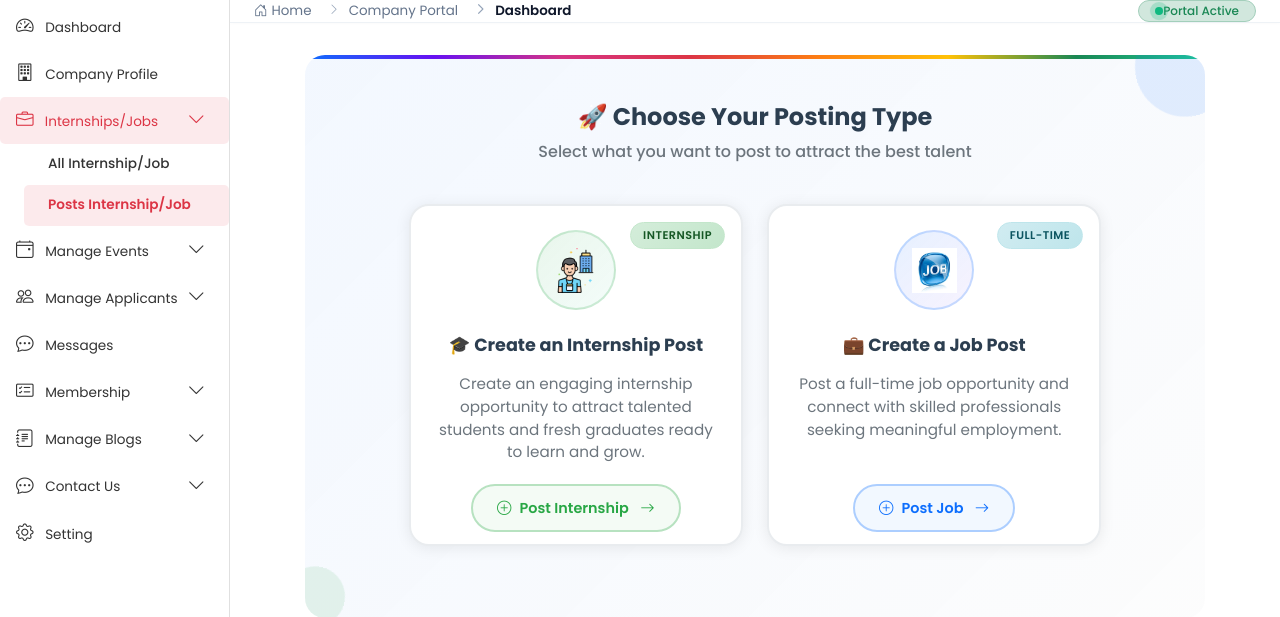
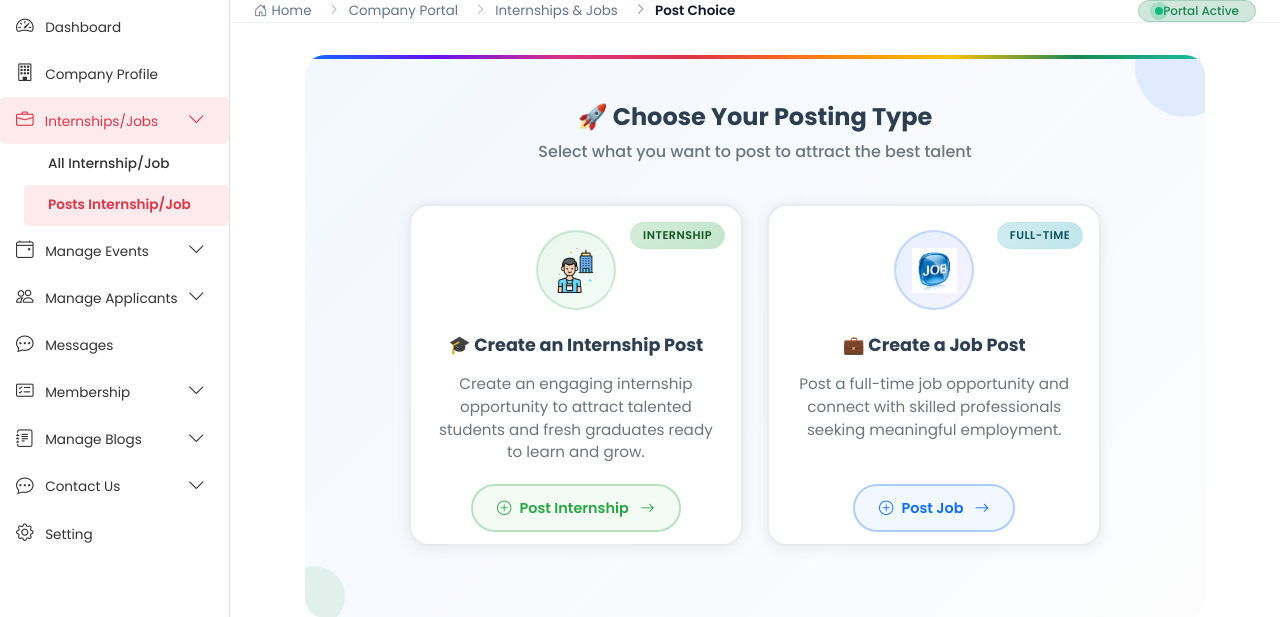
Before and after one commit to SHUBHAM-NIRMAL18/skillbridge, a Django app: page /company/postchoice/ in a window 1280 px wide. Shown: the part 63-680 px from the top of the page. Run offline with Django 5.2, Linux system fonts and the light colour scheme; the visitor is signed in with stand-in values (Sample User, id 1); data comes from the database, SQL or seed files in the repository; data that the repository does not hold is empty; some libraries are stand-ins or nearby versions.

Commit message:
feat(company): integrate breadcrumb navigation across all company portal templates

```diff
--- a/company/templates/company/all_jobs.html
+++ b/company/templates/company/all_jobs.html
@@ -135,6 +135,10 @@
     color: #6c757d;
   }
 </style>
+{% endblock %}
+
+{% block breadcrumb %}
+  <li class="breadcrumb-item active" aria-current="page">All Internships &amp; Jobs</li>
 {% endblock %}
 
 {% block content %}
--- a/company/templates/company/applicants_list.html
+++ b/company/templates/company/applicants_list.html
@@ -119,6 +119,10 @@
     font-size: 0.85rem;
   }
 </style>
+{% endblock %}
+
+{% block breadcrumb %}
+  <li class="breadcrumb-item active" aria-current="page">Applicants</li>
 {% endblock %}
 
 {% block content %}
--- a/company/templates/company/company_profile.html
+++ b/company/templates/company/company_profile.html
@@ -2,6 +2,10 @@
 {% extends "company/base.html" %}
 {% load static %}
 {% block title %}Company Profile{% endblock %}
+
+{% block breadcrumb %}
+  <li class="breadcrumb-item active" aria-current="page">Company Profile</li>
+{% endblock %}
 
 {% block content %}
 <div class="profile-page-wrapper py-5">
--- a/company/templates/company/post_choice.html
+++ b/company/templates/company/post_choice.html
@@ -1,5 +1,11 @@
 {% extends "company/base.html" %}
 {% load static %}
+
+{% block breadcrumb %}
+  <li class="breadcrumb-item"><a href="{% url 'company:company_all_jobs' %}" class="text-decoration-none text-muted">Internships &amp; Jobs</a></li>
+  <li class="breadcrumb-item active" aria-current="page">Post Choice</li>
+{% endblock %}
+
 {% block content %}
 <style>
 /* Enhanced Post Selection Styles */
--- a/company/templates/company/settings.html
+++ b/company/templates/company/settings.html
@@ -1,6 +1,10 @@
 {# templates/company/settings.html #}
 {% extends "company/base.html" %}
 {% block title %}Settings{% endblock %}
+
+{% block breadcrumb %}
+  <li class="breadcrumb-item active" aria-current="page">Account Settings</li>
+{% endblock %}
 
 {% block content %}
 <div class="container py-4">
```
Also changed, not shown: company/templates/company/interviews.html (+7 -9 lines).
